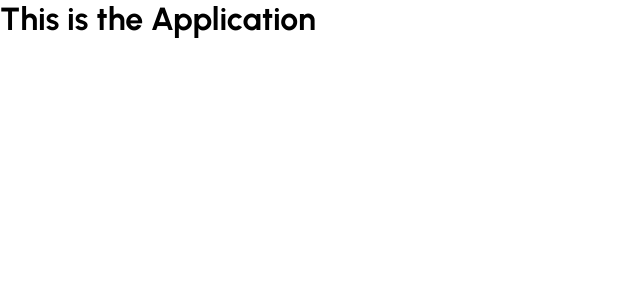
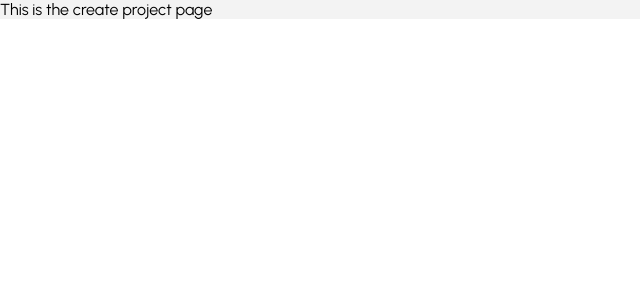
Before and after one commit to Nischal-S-Dwaral/comment-scanner-ui, a React (Create React App) app: page /projects/create in a window 1280 px wide. Shown: the top 300 px of the page, without its empty margins (0-640 px from the left). Built offline with nearby package versions, Linux system fonts and the light colour scheme.

Commit message:
Adding simple router and sample pages

```diff
--- a/public/index.html
+++ b/public/index.html
@@ -23,6 +23,6 @@
   </head>
   <body>
     <noscript>You need to enable JavaScript to run this app.</noscript>
-    <div id="root"></div>
+    <div id="root" style="background-color: #f3f3f3"></div>
   </body>
 </html>
--- a/src/App.js
+++ b/src/App.js
@@ -1,10 +1,23 @@
+import {Route, BrowserRouter as Router, Routes} from "react-router-dom";
+import Login from "./pages/Login";
+import Register from "./pages/Register";
+import Projects from "./pages/Projects";
+import CreateProject from "./pages/CreateProject";
+import QualityGate from "./pages/QualityGate";
 
 function App() {
-  return (
-    <h1>
-      This is the Application
-    </h1>
-  );
+    return (
+        <Router>
+            <Routes>
+                <Route path="/login" element={<Login/>} />
+                <Route path="/register" element={<Register />} />
+                <Route path="/" element={<Projects/>} />
+                <Route path="/projects" element={<Projects/>} />
+                <Route path="/projects/create" element={<CreateProject/>} />
+                <Route path="/qualityGate" element={<QualityGate/>} />
+            </Routes>
+        </Router>
+    );
 }
 
 export default App;
--- /dev/null
+++ b/src/pages/CreateProject.jsx
@@ -0,0 +1,21 @@
+import React from 'react';
+import styled from "styled-components";
+
+const Container = styled.div `
+`;
+
+const Main = styled.div `
+  display: flex;
+`;
+
+const CreateProject = () => {
+    return (
+        <Container>
+            <Main>
+                This is the create project page
+            </Main>
+        </Container>
+    );
+};
+
+export default CreateProject;
--- /dev/null
+++ b/src/pages/Login.jsx
@@ -0,0 +1,21 @@
+import React from 'react';
+import styled from "styled-components";
+
+const Container = styled.div `
+`;
+
+const Main = styled.div `
+  display: flex;
+`;
+
+const Login = () => {
+    return (
+        <Container>
+            <Main>
+                This is the login page
+            </Main>
+        </Container>
+    );
+};
+
+export default Login;
--- /dev/null
+++ b/src/pages/Projects.jsx
@@ -0,0 +1,21 @@
+import React from 'react';
+import styled from "styled-components";
+
+const Container = styled.div `
+`;
+
+const Main = styled.div `
+  display: flex;
+`;
+
+const Projects = () => {
+    return (
+        <Container>
+            <Main>
+                This is the projects page
+            </Main>
+        </Container>
+    );
+};
+
+export default Projects;
--- /dev/null
+++ b/src/pages/QualityGate.jsx
@@ -0,0 +1,21 @@
+import React from 'react';
+import styled from "styled-components";
+
+const Container = styled.div `
+`;
+
+const Main = styled.div `
+  display: flex;
+`;
+
+const QualityGate = () => {
+    return (
+        <Container>
+            <Main>
+                This is the quality gate page
+            </Main>
+        </Container>
+    );
+};
+
+export default QualityGate;
--- /dev/null
+++ b/src/pages/Register.jsx
@@ -0,0 +1,21 @@
+import React from 'react';
+import styled from "styled-components";
+
+const Container = styled.div `
+`;
+
+const Main = styled.div `
+  display: flex;
+`;
+
+const Register = () => {
+    return (
+        <Container>
+            <Main>
+                This is the registration page
+            </Main>
+        </Container>
+    );
+};
+
+export default Register;
```
Also changed, not shown: package.json (+5 -3 lines), 1 other file (tests, documents, lock files or other folders).
